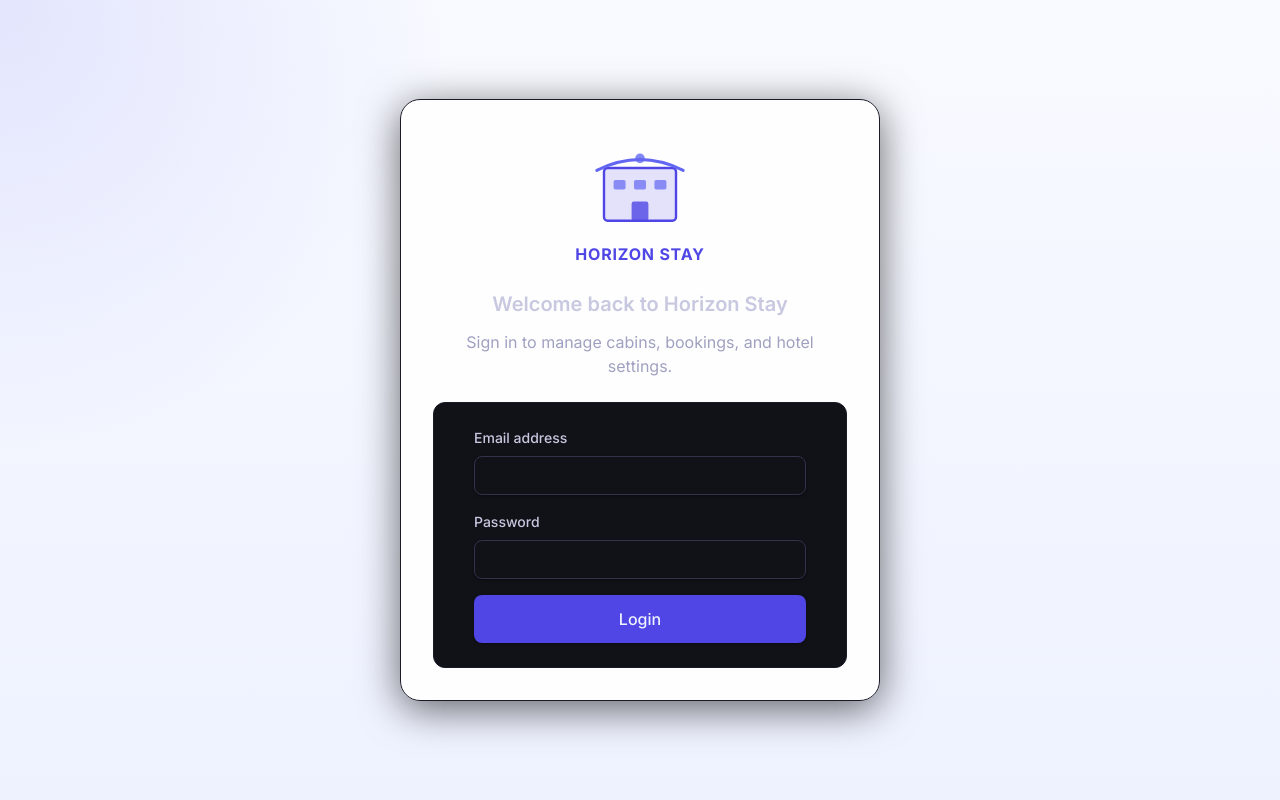
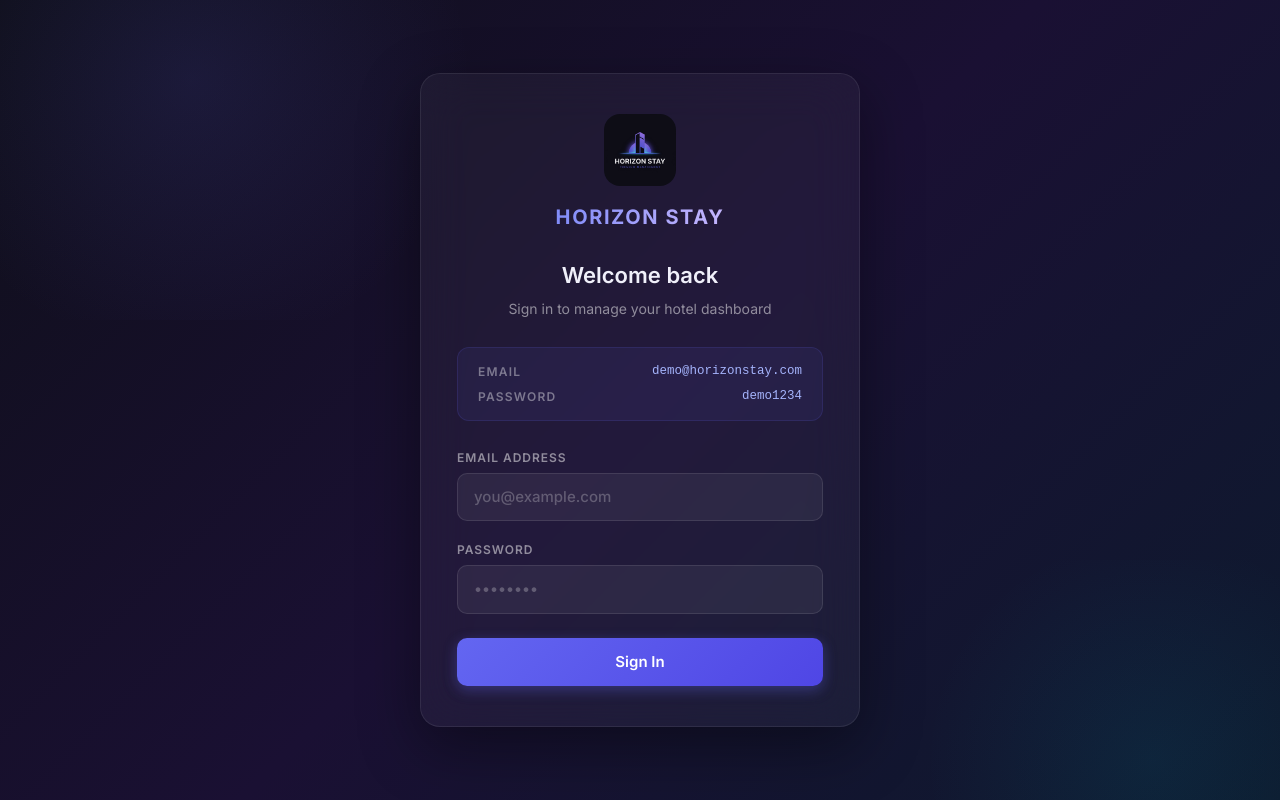
Before and after one commit to Pratyaksh1507/horizon-stay, a React (Vite) app: page /login in a window 1280 px wide. Built offline with nearby package versions, Linux system fonts and the light colour scheme; no server answers; a web font is replaced by a local one.

Commit message:
feat: premium dark UI overhaul — login, landing, chart colors, dark mode context

```diff
--- a/src/features/authentication/LoginForm.jsx
+++ b/src/features/authentication/LoginForm.jsx
@@ -1,9 +1,82 @@
 import { useForm } from "react-hook-form";
-import Button from "../../ui/Button";
-import Form from "../../ui/Form";
-import Input from "../../ui/Input";
-import FormRowVertical from "../../ui/FormRowVertical";
+import styled from "styled-components";
 import { useLogin } from "./useLogin";
+
+const StyledForm = styled.form`
+  display: flex;
+  flex-direction: column;
+  gap: 2rem;
+`;
+
+const FieldGroup = styled.div`
+  display: flex;
+  flex-direction: column;
+  gap: 0.6rem;
+`;
+
+const Label = styled.label`
+  font-size: 1.2rem;
+  font-weight: 600;
+  text-transform: uppercase;
+  letter-spacing: 0.08em;
+  color: rgba(255, 255, 255, 0.5);
+`;
+
+const StyledInput = styled.input`
+  width: 100%;
+  padding: 1.2rem 1.6rem;
+  font-size: 1.5rem;
+  font-weight: 500;
+  color: #f0f0fa;
+  background: rgba(255, 255, 255, 0.06);
+  border: 1px solid rgba(255, 255, 255, 0.1);
+  border-radius: 10px;
+  outline: none;
+  transition: all 0.2s;
+
+  &::placeholder {
+    color: rgba(255, 255, 255, 0.25);
+  }
+
+  &:focus {
+    border-color: rgba(99, 102, 241, 0.6);
+    box-shadow: 0 0 0 3px rgba(99, 102, 241, 0.15);
+  }
+`;
+
+const SubmitBtn = styled.button`
+  width: 100%;
+  padding: 1.3rem;
+  font-size: 1.5rem;
+  font-weight: 600;
+  color: white;
+  background: linear-gradient(135deg, #6366f1 0%, #4f46e5 100%);
+  border: none;
+  border-radius: 10px;
+  cursor: pointer;
+  transition: all 0.2s;
+  box-shadow: 0 4px 14px rgba(99, 102, 241, 0.35);
+  margin-top: 0.4rem;
+
+  &:hover:not(:disabled) {
+    transform: translateY(-1px);
+    box-shadow: 0 6px 22px rgba(99, 102, 241, 0.5);
+  }
+
+  &:active:not(:disabled) {
+    transform: translateY(0);
+  }
+
+  &:disabled {
+    opacity: 0.6;
+    cursor: not-allowed;
+  }
+`;
+
+const ErrorMsg = styled.span`
+  font-size: 1.2rem;
+  color: #f87171;
+`;
 
 function LoginForm() {
   const { login, isPending } = useLogin();
@@ -18,35 +91,37 @@ function LoginForm() {
   }
 
   return (
-    <Form onSubmit={handleSubmit(onSubmit)}>
-      <FormRowVertical label="Email address" error={errors?.email?.message}>
-        <Input
+    <StyledForm onSubmit={handleSubmit(onSubmit)}>
+      <FieldGroup>
+        <Label htmlFor="email">Email address</Label>
+        <StyledInput
           type="email"
           id="email"
+          placeholder="you@example.com"
           autoComplete="username"
           disabled={isPending}
-          {...register("email", {
-            required: "Email is required",
-          })}
+          {...register("email", { required: "Email is required" })}
         />
-      </FormRowVertical>
-      <FormRowVertical label="Password" error={errors?.password?.message}>
-        <Input
+        {errors?.email && <ErrorMsg>{errors.email.message}</ErrorMsg>}
+      </FieldGroup>
+
+      <FieldGroup>
+        <Label htmlFor="password">Password</Label>
+        <StyledInput
           type="password"
           id="password"
+          placeholder="••••••••"
           autoComplete="current-password"
           disabled={isPending}
-          {...register("password", {
-            required: "Password is required",
-          })}
+          {...register("password", { required: "Password is required" })}
         />
-      </FormRowVertical>
-      <FormRowVertical>
-        <Button type="submit" size="large" disabled={isPending}>
-          {isPending ? "Signing in..." : "Login"}
-        </Button>
-      </FormRowVertical>
-    </Form>
+        {errors?.password && <ErrorMsg>{errors.password.message}</ErrorMsg>}
+      </FieldGroup>
+
+      <SubmitBtn type="submit" disabled={isPending}>
+        {isPending ? "Signing in…" : "Sign In"}
+      </SubmitBtn>
+    </StyledForm>
   );
 }
 
--- a/src/features/dashboard/DurationChart.jsx
+++ b/src/features/dashboard/DurationChart.jsx
@@ -2,7 +2,7 @@ import { useMemo } from "react";
 import styled from "styled-components";
 import { Cell, Legend, Pie, PieChart, ResponsiveContainer, Tooltip } from "recharts";
 import Heading from "../../ui/Heading";
-import { useLocalStorageState } from "../../hooks/useLocalStorageState";
+import { useDarkMode } from "../../context/DarkModeContext";
 
 const ChartBox = styled.div`
   /* Box */
@@ -70,7 +70,7 @@ function prepareData(startData, stays) {
 }
 
 function DurationChart({ confirmedStays }) {
-  const [isDarkMode] = useLocalStorageState(false, "isDarkMode");
+  const { isDarkMode } = useDarkMode();
   const startData = isDarkMode ? startDataDark : startDataLight;
 
   const data = useMemo(
--- a/src/features/dashboard/SalesChart.jsx
+++ b/src/features/dashboard/SalesChart.jsx
@@ -13,7 +13,7 @@ import styled from "styled-components";
 import DashboardBox from "./DashboardBox";
 import Heading from "../../ui/Heading";
 import { formatCurrency } from "../../utils/helpers";
-import { useLocalStorageState } from "../../hooks/useLocalStorageState";
+import { useDarkMode } from "../../context/DarkModeContext";
 
 const StyledSalesChart = styled(DashboardBox)`
   grid-column: 1 / -1;
@@ -26,14 +26,14 @@ const StyledSalesChart = styled(DashboardBox)`
 `;
 
 function SalesChart({ bookings, numDays }) {
-  const [isDarkMode] = useLocalStorageState(false, "isDarkMode");
+  const { isDarkMode } = useDarkMode();
 
   const colors = isDarkMode
     ? {
-        totalSales: { stroke: "#4f46e5", fill: "#4f46e5" },
-        extrasSales: { stroke: "#22c55e", fill: "#22c55e" },
-        text: "#e5e7eb",
-        background: "#18212f",
+        totalSales: { stroke: "#818cf8", fill: "#4f46e520" },
+        extrasSales: { stroke: "#34d399", fill: "#10b98120" },
+        text: "#a0a0c0",
+        background: "#111118",
       }
     : {
         totalSales: { stroke: "#4f46e5", fill: "#c7d2fe" },
--- a/src/pages/LandingPage.jsx
+++ b/src/pages/LandingPage.jsx
@@ -37,15 +37,11 @@ const NavBrand = styled.div`
   gap: 1.2rem;
 `;
 
-const BrandIcon = styled.div`
+const BrandLogo = styled.img`
   width: 3.6rem;
   height: 3.6rem;
-  background: linear-gradient(135deg, #6366f1, #4f46e5);
+  object-fit: contain;
   border-radius: 8px;
-  display: flex;
-  align-items: center;
-  justify-content: center;
-  font-size: 1.8rem;
 `;
 
 const BrandName = styled.span`
@@ -268,12 +264,12 @@ function LandingPage() {
     <Page>
       <Nav>
         <NavBrand>
-          <BrandIcon>🏨</BrandIcon>
+          <BrandLogo src="/horizon-stay-logo.png" alt="Horizon Stay" />
           <BrandName>HORIZON STAY</BrandName>
         </NavBrand>
         <NavActions>
           <GhubLink
-            href="https://github.com/Pratyaksh1507"
+            href="https://github.com/Pratyaksh1507/horizon-stay"
             target="_blank"
             rel="noopener noreferrer"
           >
--- a/src/pages/Login.jsx
+++ b/src/pages/Login.jsx
@@ -1,49 +1,155 @@
-import styled from "styled-components";
+import styled, { keyframes } from "styled-components";
 import LoginForm from "../features/authentication/LoginForm";
-import Logo from "../ui/Logo";
 import Heading from "../ui/Heading";
+
+const shimmer = keyframes`
+  0% { background-position: 0% 50%; }
+  50% { background-position: 100% 50%; }
+  100% { background-position: 0% 50%; }
+`;
 
 const LoginLayout = styled.main`
   min-height: 100vh;
   display: grid;
   place-items: center;
   padding: 2.4rem;
-  background:
-    radial-gradient(circle at top left, rgba(99, 102, 241, 0.14), transparent 30%),
-    linear-gradient(180deg, #f8faff 0%, #eef2ff 100%);
+  background: linear-gradient(135deg, #0f0f1a 0%, #1a1033 50%, #0d1a2e 100%);
+  position: relative;
+  overflow: hidden;
+
+  /* Ambient glow */
+  &::before {
+    content: "";
+    position: absolute;
+    top: -20%;
+    left: -10%;
+    width: 50%;
+    height: 60%;
+    background: radial-gradient(circle, rgba(99,102,241,0.12) 0%, transparent 70%);
+    pointer-events: none;
+  }
+  &::after {
+    content: "";
+    position: absolute;
+    bottom: -20%;
+    right: -10%;
+    width: 40%;
+    height: 50%;
+    background: radial-gradient(circle, rgba(6,182,212,0.08) 0%, transparent 70%);
+    pointer-events: none;
+  }
 `;
 
 const LoginCard = styled.section`
-  width: min(100%, 48rem);
-  background-color: rgba(255, 255, 255, 0.92);
-  border: 1px solid var(--color-grey-100);
+  position: relative;
+  z-index: 1;
+  width: min(100%, 44rem);
+  background: rgba(255, 255, 255, 0.04);
+  border: 1px solid rgba(255, 255, 255, 0.08);
+  backdrop-filter: blur(24px);
   border-radius: 2rem;
-  box-shadow: var(--shadow-lg);
-  padding: 3.2rem;
+  box-shadow: 0 20px 60px rgba(0, 0, 0, 0.4);
+  padding: 4rem 3.6rem;
   display: flex;
   flex-direction: column;
-  gap: 2.4rem;
+  gap: 2.8rem;
+`;
+
+const LogoBrand = styled.div`
+  display: flex;
+  flex-direction: column;
+  align-items: center;
+  gap: 1.6rem;
+`;
+
+const LogoImg = styled.img`
+  width: 7.2rem;
+  height: 7.2rem;
+  object-fit: contain;
+  border-radius: 16px;
+`;
+
+const BrandName = styled.h1`
+  font-size: 2rem;
+  font-weight: 700;
+  letter-spacing: 0.08em;
+  background: linear-gradient(90deg, #818cf8, #c4b5fd);
+  -webkit-background-clip: text;
+  -webkit-text-fill-color: transparent;
 `;
 
 const Intro = styled.div`
   display: grid;
-  gap: 1.2rem;
+  gap: 0.8rem;
   text-align: center;
 
+  h2 {
+    color: #f0f0fa;
+    font-size: 2.2rem;
+    font-weight: 600;
+  }
+
   p {
-    color: var(--color-grey-600);
+    color: rgba(255, 255, 255, 0.5);
+    font-size: 1.4rem;
   }
+`;
+
+const DemoHint = styled.div`
+  background: rgba(99, 102, 241, 0.08);
+  border: 1px solid rgba(99, 102, 241, 0.15);
+  border-radius: 12px;
+  padding: 1.4rem 2rem;
+  display: flex;
+  flex-direction: column;
+  gap: 0.6rem;
+`;
+
+const DemoRow = styled.div`
+  display: flex;
+  justify-content: space-between;
+  align-items: center;
+  font-size: 1.2rem;
+`;
+
+const DemoLabel = styled.span`
+  color: rgba(255, 255, 255, 0.4);
+  text-transform: uppercase;
+  letter-spacing: 0.1em;
+  font-weight: 600;
+`;
+
+const DemoValue = styled.code`
+  color: #a5b4fc;
+  font-size: 1.25rem;
+  font-weight: 500;
 `;
 
 function Login() {
   return (
     <LoginLayout>
       <LoginCard>
-        <Logo />
+        <LogoBrand>
+          <LogoImg src="/horizon-stay-logo.png" alt="Horizon Stay" />
+          <BrandName>HORIZON STAY</BrandName>
+        </LogoBrand>
+
         <Intro>
-          <Heading as="h2">Welcome back to Horizon Stay</Heading>
-          <p>Sign in to manage cabins, bookings, and hotel settings.</p>
+          <Heading as="h2">Welcome back</Heading>
+          <p>Sign in to manage your hotel dashboard</p>
         </Intro>
+
+        <DemoHint>
+          <DemoRow>
+            <DemoLabel>Email</DemoLabel>
+            <DemoValue>demo@horizonstay.com</DemoValue>
+          </DemoRow>
+          <DemoRow>
+            <DemoLabel>Password</DemoLabel>
+            <DemoValue>demo1234</DemoValue>
+          </DemoRow>
+        </DemoHint>
+
         <LoginForm />
       </LoginCard>
     </LoginLayout>
```
